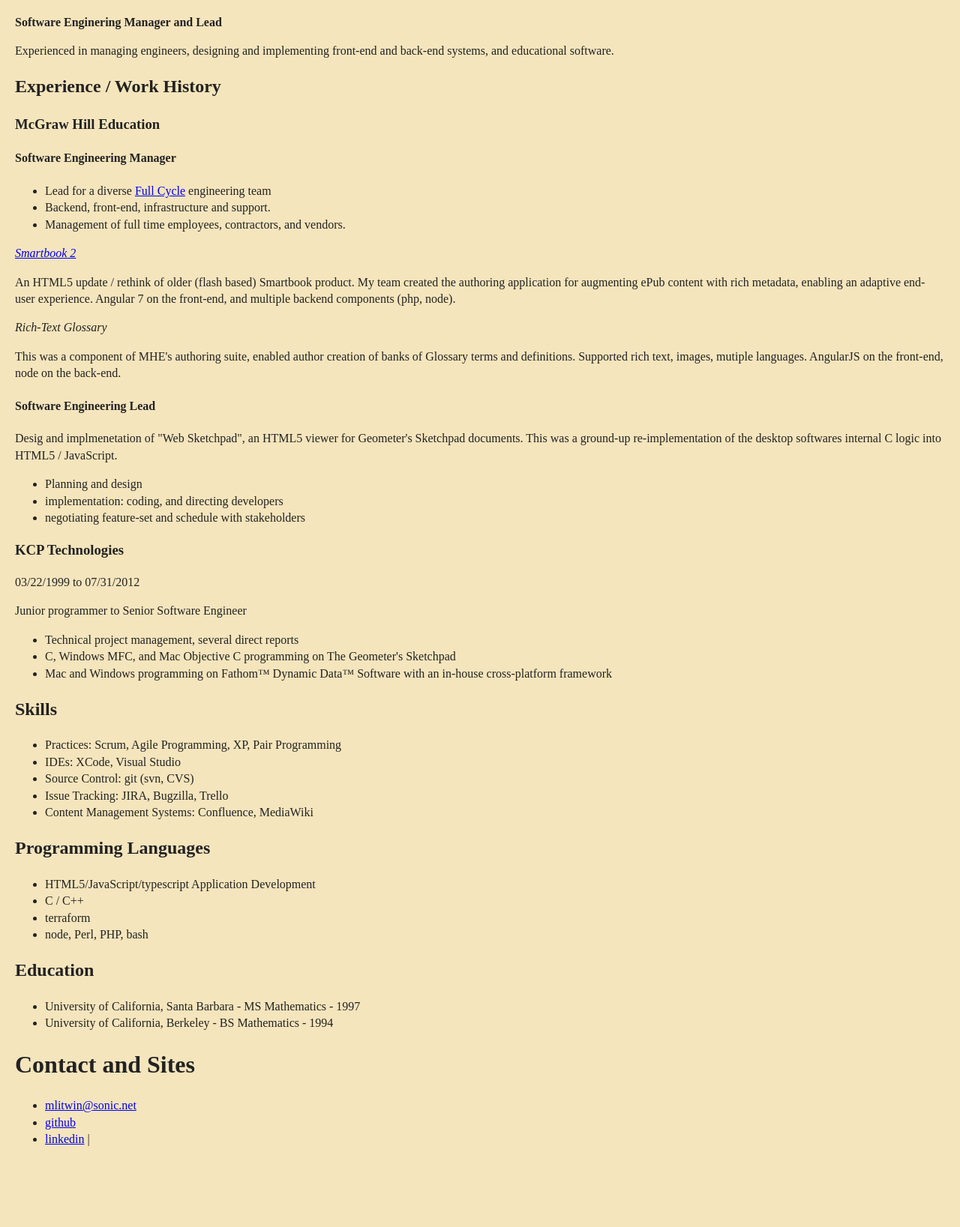
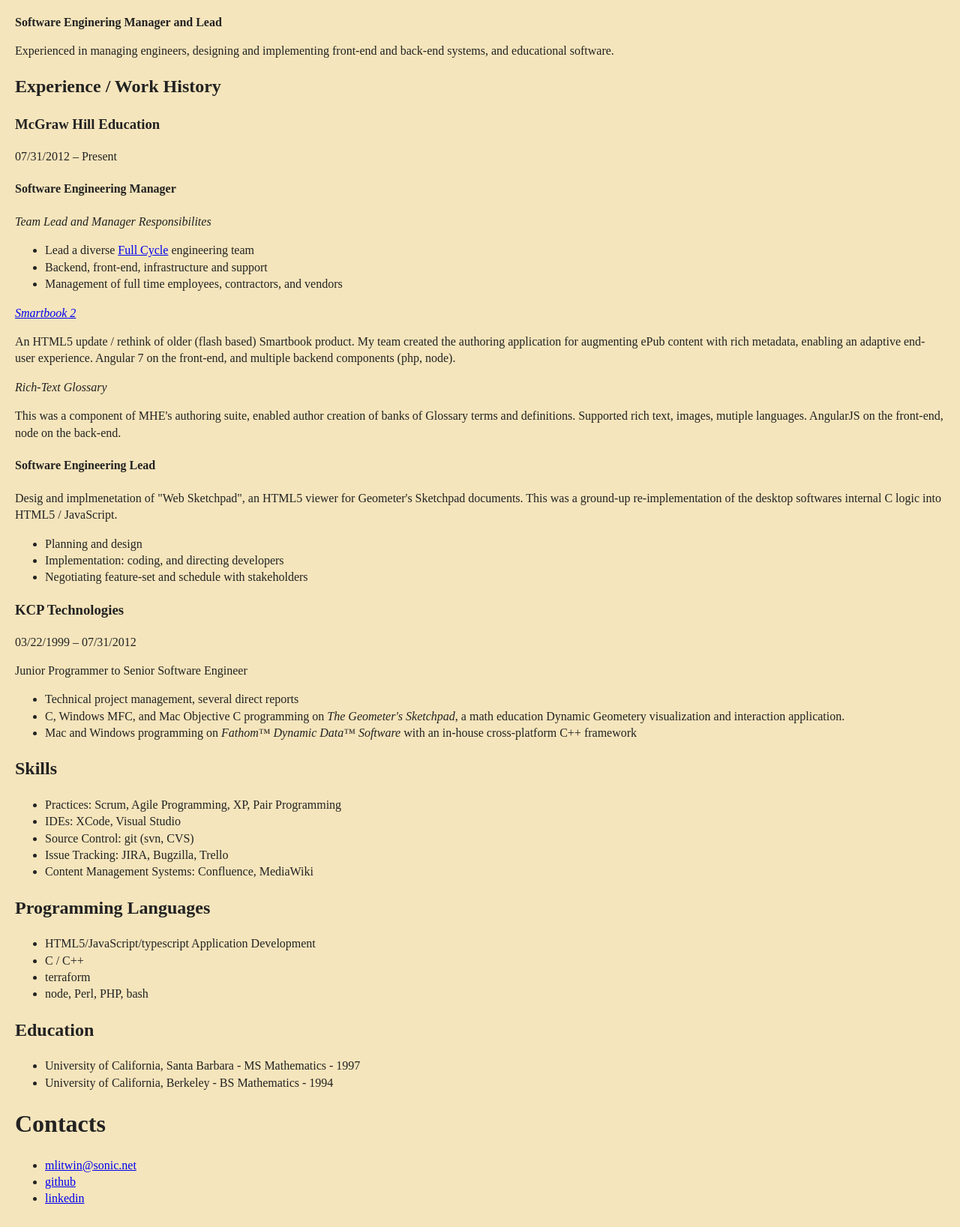
Before and after one commit to mlitwin/resume, a website: page www/index.html in a window 1280 px wide. Shown: the part 79-1716 px from the top of the page at 75% size. Before the commit the page ends 1636 px from the top, so only its background shows below. Drawn offline with Linux system fonts and the light colour scheme.

Commit message:
Get ready for html tweaking

```diff
--- a/www/index.html
+++ b/www/index.html
@@ -1,6 +1,7 @@
-
 <!DOCTYPE html>
 <html>
+
+<head>
   <meta charset="utf-8">
   <title>Résumé – Matthew Litwin</title>
 
@@ -9,6 +10,7 @@
 
   <meta name="description" content="">
   <meta name="viewport" content="width=device-width, initial-scale=1">
+</head>
 
 <body>
   <h1 id="matthew-david-litwin">Matthew David Litwin</h1>
@@ -16,11 +18,13 @@
 <p>Experienced in managing engineers, designing and implementing front-end and back-end systems, and educational software.</p>
 <h2 id="experience--work-history">Experience / Work History</h2>
 <h3 id="mcgraw-hill-education">McGraw Hill Education</h3>
+<p>07/31/2012 – Present</p>
 <h4 id="software-engineering-manager">Software Engineering Manager</h4>
+<p><em>Team Lead and Manager Responsibilites</em></p>
 <ul>
-<li>Lead for a diverse <a href="https://medium.com/netflix-techblog/full-cycle-developers-at-netflix-a08c31f83249">Full Cycle</a> engineering team</li>
-<li>Backend, front-end, infrastructure and support.</li>
-<li>Management of full time employees, contractors, and vendors.</li>
+<li>Lead a diverse <a href="https://medium.com/netflix-techblog/full-cycle-developers-at-netflix-a08c31f83249">Full Cycle</a> engineering team</li>
+<li>Backend, front-end, infrastructure and support</li>
+<li>Management of full time employees, contractors, and vendors</li>
 </ul>
 <p><em><a href="https://www.mheducation.com/highered/connect/smartbook.html">Smartbook 2</a></em></p>
 <p>An HTML5 update / rethink of older (flash based) Smartbook product. My team created the authoring application for augmenting ePub content with rich metadata, enabling an adaptive end-user experience. Angular 7 on the front-end, and multiple backend components (php, node).</p>
@@ -30,16 +34,16 @@
 <p>Desig and implmenetation of "Web Sketchpad", an HTML5 viewer for Geometer's Sketchpad documents. This was a ground-up re-implementation of the desktop softwares internal C logic into HTML5 / JavaScript.</p>
 <ul>
 <li>Planning and design</li>
-<li>implementation: coding, and directing developers</li>
-<li>negotiating feature-set and schedule with stakeholders</li>
+<li>Implementation: coding, and directing developers</li>
+<li>Negotiating feature-set and schedule with stakeholders</li>
 </ul>
 <h3 id="kcp-technologies">KCP Technologies</h3>
-<p>03/22/1999 to 07/31/2012</p>
-<p>Junior programmer to Senior Software Engineer</p>
+<p>03/22/1999 – 07/31/2012</p>
+<p>Junior Programmer to Senior Software Engineer</p>
 <ul>
 <li>Technical project management, several direct reports</li>
-<li>C, Windows MFC, and Mac Objective C programming on <span class="software">The Geometer's Sketchpad</span></li>
-<li>Mac and Windows programming on <span class="software">Fathom™ Dynamic Data™ Software</span> with an in-house cross-platform framework</li>
+<li>C, Windows MFC, and Mac Objective C programming on <em>The Geometer's Sketchpad</em>, a math education Dynamic Geometery visualization and interaction application.</li>
+<li>Mac and Windows programming on <em>Fathom™ Dynamic Data™ Software</em> with an in-house cross-platform C++ framework</li>
 </ul>
 <h2 id="skills">Skills</h2>
 <ul>
@@ -61,12 +65,13 @@
 <li>University of California, Santa Barbara - MS Mathematics - 1997</li>
 <li>University of California, Berkeley - BS Mathematics - 1994</li>
 </ul>
-<h1 id="contact-and-sites">Contact and Sites</h1>
+<h1 id="contacts">Contacts</h1>
 <ul>
 <li><a href="mailto:mlitwin@sonic.net">mlitwin@sonic.net</a></li>
 <li><a href="https://github.com/mlitwin">github</a></li>
-<li><a href="https://www.linkedin.com/in/matthewlitwin/">linkedin</a> |</li>
+<li><a href="https://www.linkedin.com/in/matthewlitwin/">linkedin</a></li>
 </ul>
 
 </body>
+
 </html>
```
Also changed, not shown: bin/makehtml.js (+2 -20 lines), 4 other files. Lines whose indentation alone changed are shown as unchanged.
